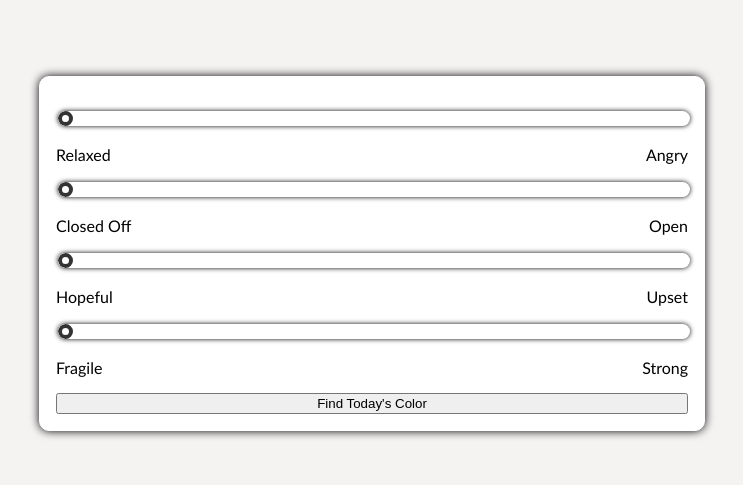
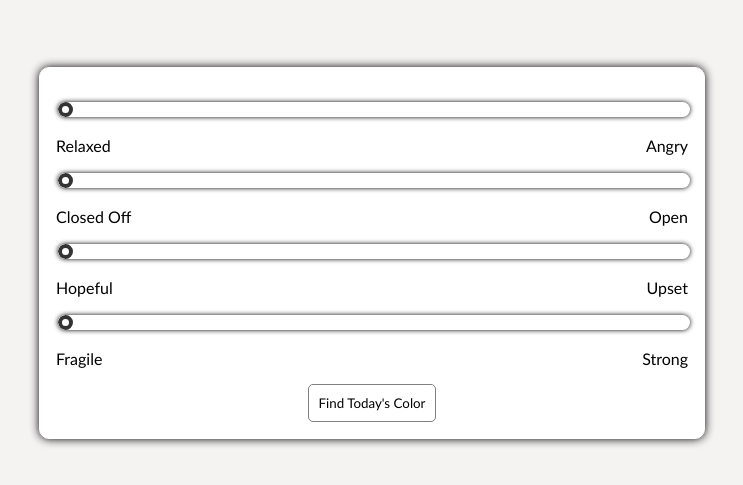
Before and after one commit to MaddyKm/moodring, a plain HTML site: page index.html in a window 1280 px wide. Shown: the part 155-640 px from the top of the page, without its empty margins (268-1011 px from the left). Drawn offline with Linux system fonts and the light colour scheme.

Commit message:
adds button styling

```diff
--- a/style.css
+++ b/style.css
@@ -45,3 +45,17 @@ body {
   display: flex;
   justify-content: space-between;
 }
+
+button {
+  width: fit-content;
+  margin: auto;
+  background-color: white;
+  border: 1px solid gray;
+  border-radius: 5px;
+  padding: 10px;
+  cursor: pointer;
+  font-family: inherit;
+}
+button:hover {
+  box-shadow: 0 0 10px rgb(170, 170, 170);
+}
```
